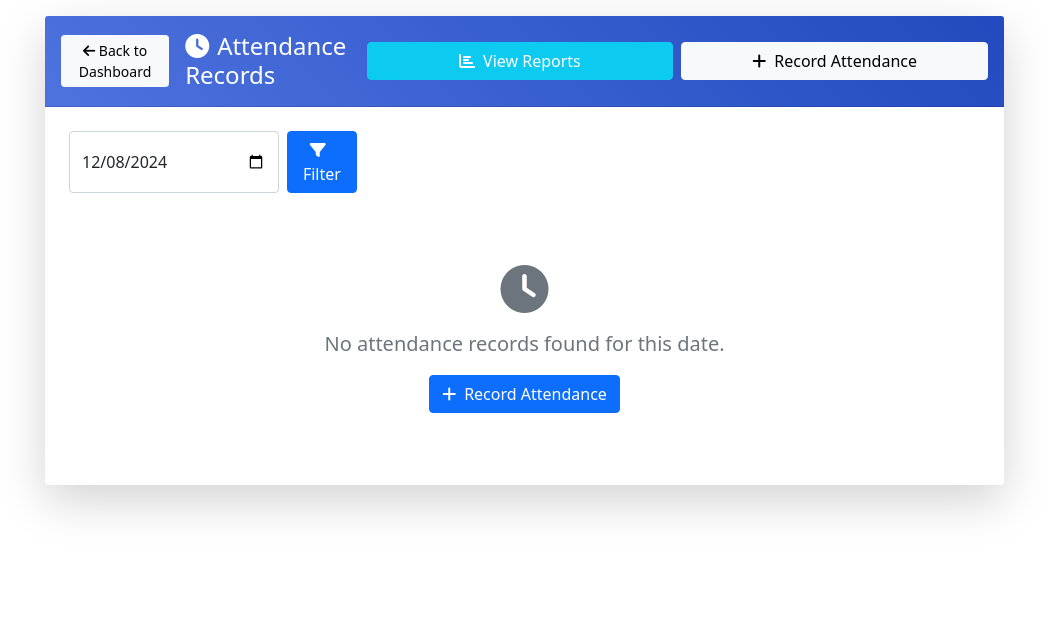
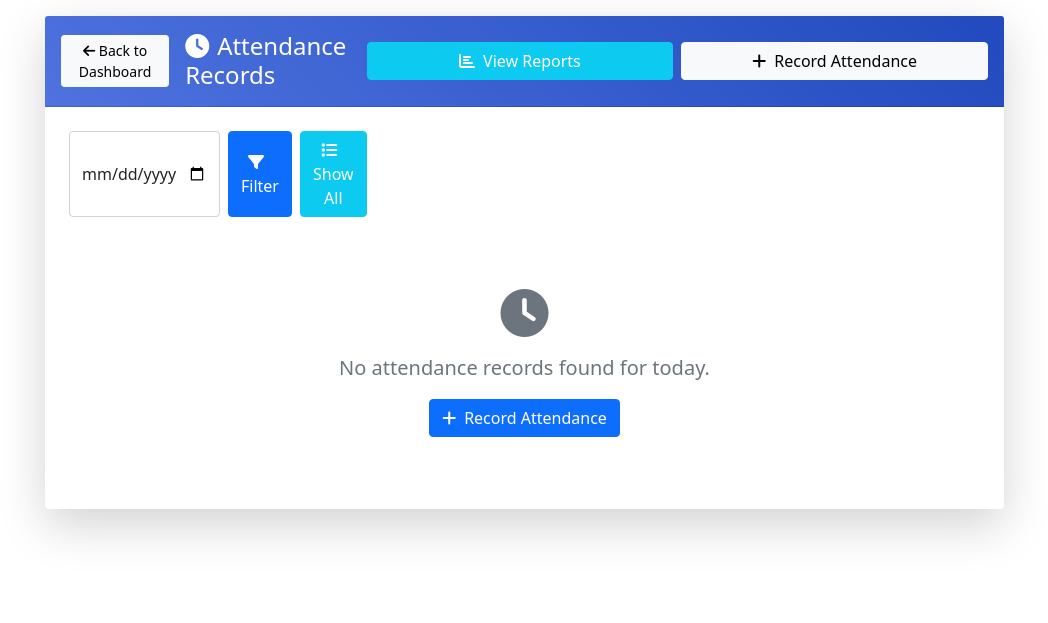
Before and after one commit to mushfiq1998/library-management-system-with-django-psql, a Django app: page /staff/attendance/ in a window 1280 px wide. Shown: the part 112-735 px from the top of the page, without its empty margins (228-1276 px from the left). Run offline with Django 4.2, Linux system fonts and the light colour scheme; a user stored in the database is signed in; tables that the repository leaves empty hold one stand-in row (values such as "Sample post").

Commit message:
Update attendance records

```diff
--- a/staff_management/templates/staff_management/attendance_list.html
+++ b/staff_management/templates/staff_management/attendance_list.html
@@ -48,6 +48,14 @@
                         <button type="submit" class="btn btn-primary">
                             <i class="fas fa-filter me-2"></i>Filter
                         </button>
+                        {% if request.GET.date or request.GET.show_all %}
+                        <a href="{% url 'staff:attendance_list' %}" class="btn btn-secondary">
+                            <i class="fas fa-times me-2"></i>Clear
+                        </a>
+                        {% endif %}
+                        <a href="{% url 'staff:attendance_list' %}?show_all=true" class="btn btn-info text-white">
+                            <i class="fas fa-list me-2"></i>Show All
+                        </a>
                     </form>
                 </div>
             </div>
@@ -113,7 +121,13 @@
             {% else %}
                 <div class="text-center py-5">
                     <i class="fas fa-clock fa-3x text-muted mb-3"></i>
-                    <p class="lead text-muted">No attendance records found for this date.</p>
+                    <p class="lead text-muted">
+                        {% if show_all %}
+                            No attendance records found.
+                        {% else %}
+                            No attendance records found for {% if selected_date %}{{ selected_date|date:"M d, Y" }}{% else %}today{% endif %}.
+                        {% endif %}
+                    </p>
                     <a href="{% url 'staff:attendance_create' %}" class="btn btn-primary">
                         <i class="fas fa-plus me-2"></i>Record Attendance
                     </a>
--- a/staff_management/views.py
+++ b/staff_management/views.py
@@ -281,12 +281,21 @@ def leave_delete(request, pk):
 @login_required
 @user_passes_test(is_admin_or_librarian)
 def attendance_list(request):
-    date = request.GET.get('date', timezone.now().date())
-    attendance = Attendance.objects.filter(date=date)
+    show_all = request.GET.get('show_all', False)
+    date = request.GET.get('date')
+
+    if show_all:
+        attendance = Attendance.objects.all().order_by('-date')
+    elif date:
+        attendance = Attendance.objects.filter(date=date)
+    else:
+        attendance = Attendance.objects.filter(date=timezone.now().date())
+
     return render(request, 'staff_management/attendance_list.html', {
         'attendance': attendance,
         'selected_date': date,
-        'today': timezone.now().date()
+        'today': timezone.now().date(),
+        'show_all': show_all
     })
 
 @login_required
```
Also changed, not shown: staff_management/models.py (+13 -12 lines), staff_management/migrations/0003_alter_attendance_check_in_alter_attendance_date_and_more.py (added).
